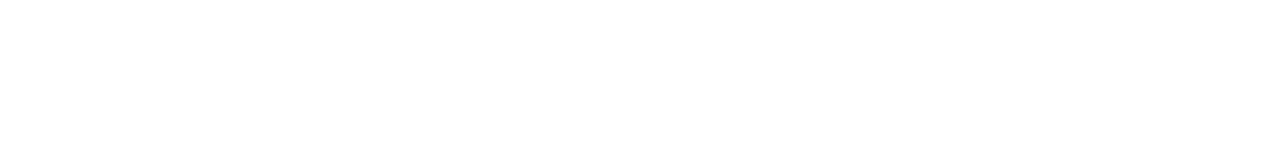
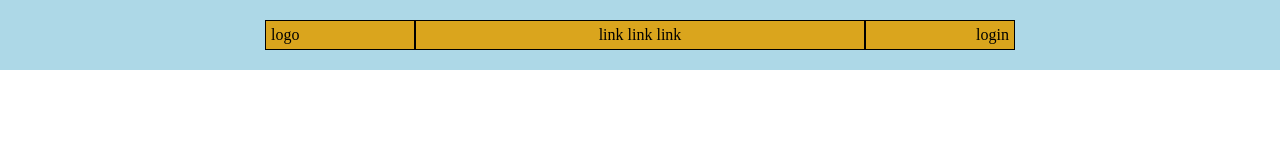
Before and after one commit to MirkoCaccavone/htmlcss-struttura-discord, a plain HTML site: page index.html in a window 1280 px wide. Drawn offline with Linux system fonts and the light colour scheme.

Commit message:
[feat] create header

```diff
--- a/css/style.css
+++ b/css/style.css
@@ -0,0 +1,38 @@
+*{
+    margin: 0;
+    padding: 0;
+    box-sizing: border-box;
+}
+
+
+header{
+    display: flex;
+    justify-content:center;
+    align-items: center;
+    height: 70px;
+    /* debug */
+    background-color: #add8e7;
+}
+
+/* cambiare nome della classe */
+.container-header{
+    background-color: #daa51d;
+    border: 1px solid black;
+    height: 30px;
+    padding: 5px;
+}
+
+.logo{
+    flex-basis: 150px;
+}
+
+.link{
+    flex-basis: 450px;
+    text-align: center;
+}
+
+.login{
+    flex-basis: 150px;
+    text-align: end;
+
+}
--- a/index.html
+++ b/index.html
@@ -3,9 +3,33 @@
 <head>
     <meta charset="UTF-8">
     <meta name="viewport" content="width=device-width, initial-scale=1.0">
+    <link rel="stylesheet" href="./css/style.css">
     <title>Struttura Discord</title>
 </head>
 <body>
 
+    <!-- logo , link , e tasto login -->
+    <header>
+
+        <div class="container-header logo">
+            logo
+        </div>
+
+        <div class="container-header link">
+            link link link
+        </div>
+
+            <div class="container-header login">
+            login
+        </div>
+
+    </header>
+
+    <main>
+    </main>
+
+    <footer>
+    </footer>
+
 </body>
 </html>
```
